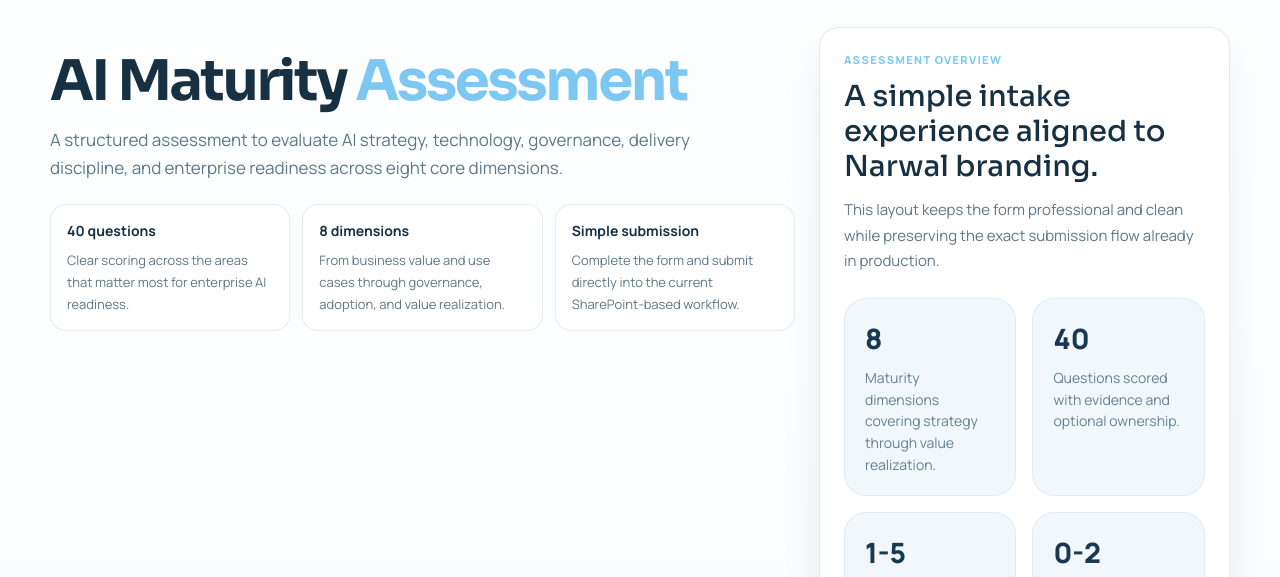
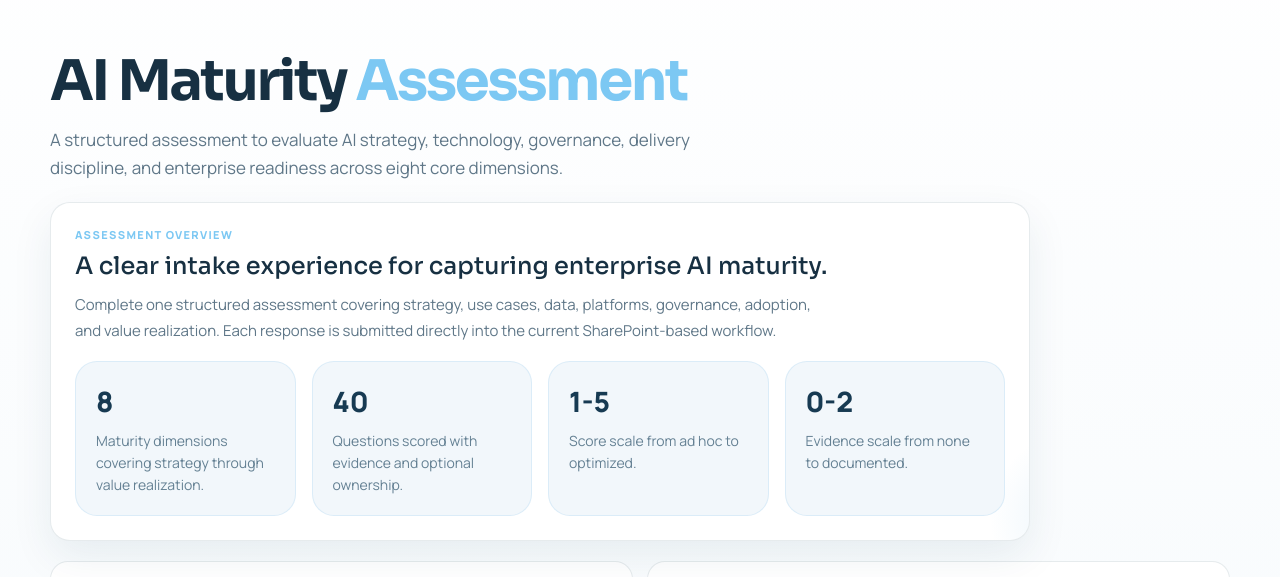
Before and after one commit to Sri1999-ai/survey-to-sharepoint, a plain HTML site: page index.html in a window 1280 px wide. Shown: the part 157-734 px from the top of the page. Drawn offline with Linux system fonts and the light colour scheme.

Commit message:
changed duplicates

```diff
--- a/index.html
+++ b/index.html
@@ -103,13 +103,14 @@ body::before{
 
 .hero-grid{
   display:grid;
-  grid-template-columns:minmax(0,1.45fr) minmax(280px,0.8fr);
-  gap:24px;
+  grid-template-columns:minmax(0,1fr);
+  gap:20px;
   align-items:stretch;
 }
 
 .hero-copy{
   padding:10px 0 0;
+  max-width:980px;
 }
 
 .hero-copy h1{
@@ -129,33 +130,6 @@ body::before{
   line-height:1.65;
 }
 
-.hero-points{
-  display:grid;
-  grid-template-columns:repeat(3,minmax(0,1fr));
-  gap:12px;
-  margin-top:22px;
-}
-
-.hero-point{
-  border:1px solid var(--border);
-  border-radius:16px;
-  padding:16px;
-  background:var(--surface);
-}
-
-.hero-point strong{
-  display:block;
-  margin-bottom:8px;
-  color:var(--text);
-  font-size:14px;
-}
-
-.hero-point span{
-  color:var(--muted);
-  font-size:13px;
-  line-height:1.55;
-}
-
 .hero-panel{
   position:relative;
   border:1px solid var(--border);
@@ -164,6 +138,7 @@ body::before{
   overflow:hidden;
   background:var(--surface);
   box-shadow:var(--shadow);
+  max-width:980px;
 }
 
 .hero-panel::before{
@@ -189,28 +164,29 @@ body::before{
 .hero-panel-title{
   position:relative;
   z-index:1;
-  margin-top:12px;
+  margin-top:10px;
   font-family:"Sora",sans-serif;
-  font-size:29px;
+  font-size:24px;
   line-height:1.2;
 }
 
 .hero-panel-text{
   position:relative;
   z-index:1;
-  margin-top:14px;
+  margin-top:12px;
   color:var(--muted);
   font-size:15px;
   line-height:1.7;
+  max-width:760px;
 }
 
 .hero-stats{
   position:relative;
   z-index:1;
   display:grid;
-  grid-template-columns:repeat(2,minmax(0,1fr));
+  grid-template-columns:repeat(4,minmax(0,1fr));
   gap:16px;
-  margin-top:24px;
+  margin-top:18px;
 }
 
 .hero-stat{
@@ -771,7 +747,7 @@ body::before{
 }
 
 @media(max-width:980px){
-  .hero-grid,.scale-band,.hero-points{grid-template-columns:1fr}
+  .hero-grid,.scale-band,.hero-stats{grid-template-columns:1fr}
   .identity-head,.topbar{flex-direction:column;align-items:flex-start}
 }
 
@@ -808,27 +784,13 @@ body::before{
             A structured assessment to evaluate AI strategy, technology, governance,
             delivery discipline, and enterprise readiness across eight core dimensions.
           </p>
-          <div class="hero-points">
-            <div class="hero-point">
-              <strong>40 questions</strong>
-              <span>Clear scoring across the areas that matter most for enterprise AI readiness.</span>
-            </div>
-            <div class="hero-point">
-              <strong>8 dimensions</strong>
-              <span>From business value and use cases through governance, adoption, and value realization.</span>
-            </div>
-            <div class="hero-point">
-              <strong>Simple submission</strong>
-              <span>Complete the form and submit directly into the current SharePoint-based workflow.</span>
-            </div>
-          </div>
         </div>
 
-        <aside class="hero-panel">
+        <section class="hero-panel">
           <div class="hero-panel-label">Assessment Overview</div>
-          <div class="hero-panel-title">A simple intake experience aligned to Narwal branding.</div>
+          <div class="hero-panel-title">A clear intake experience for capturing enterprise AI maturity.</div>
           <p class="hero-panel-text">
-            This layout keeps the form professional and clean while preserving the exact submission flow already in production.
+            Complete one structured assessment covering strategy, use cases, data, platforms, governance, adoption, and value realization. Each response is submitted directly into the current SharePoint-based workflow.
           </p>
           <div class="hero-stats">
             <div class="hero-stat">
@@ -848,7 +810,7 @@ body::before{
               <span>Evidence scale from none to documented.</span>
             </div>
           </div>
-        </aside>
+        </section>
       </div>
     </div>
 
```
